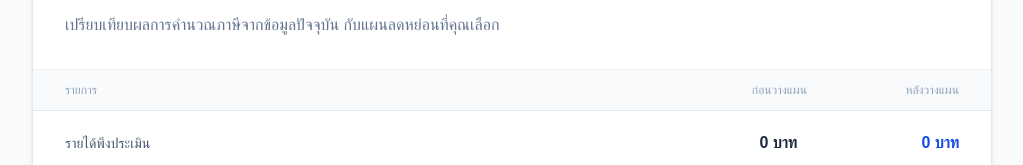
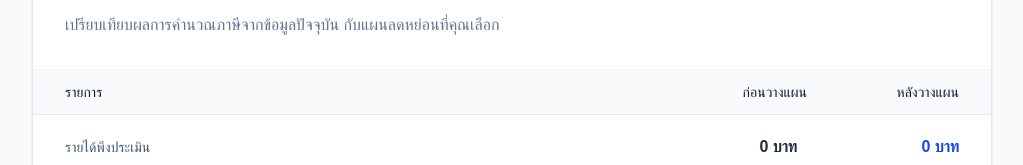
Before and after one commit to vidyaheng/taxplanner, a Next.js app: page /planning/results in a window 1280 px wide. Shown: the part 124-289 px from the top of the page, without its empty margins (128-1151 px from the left). Built offline with nearby package versions, Linux system fonts and the light colour scheme.

Commit message:
เปลี่ยน ขนาด font ของ ก่อนวางแผน หลัง วางแผน

```diff
--- a/src/app/planning/results/page.tsx
+++ b/src/app/planning/results/page.tsx
@@ -39,7 +39,7 @@ interface DeductionCompareRowProps {
 
 function CompareTableHeader() {
   return (
-    <div className="grid grid-cols-[minmax(0,1fr)_110px_110px] gap-3 border-b border-slate-200 bg-slate-50 px-5 py-3 text-xs text-slate-400 sm:grid-cols-[minmax(0,1fr)_140px_140px] sm:px-7 md:px-8">
+    <div className="grid grid-cols-[minmax(0,1fr)_110px_110px] gap-3 border-b border-slate-200 bg-slate-50 px-5 py-3 text-sm text-slate-900 sm:grid-cols-[minmax(0,1fr)_140px_140px] sm:px-7 md:px-8">
       <div>
         รายการ
       </div>
```
